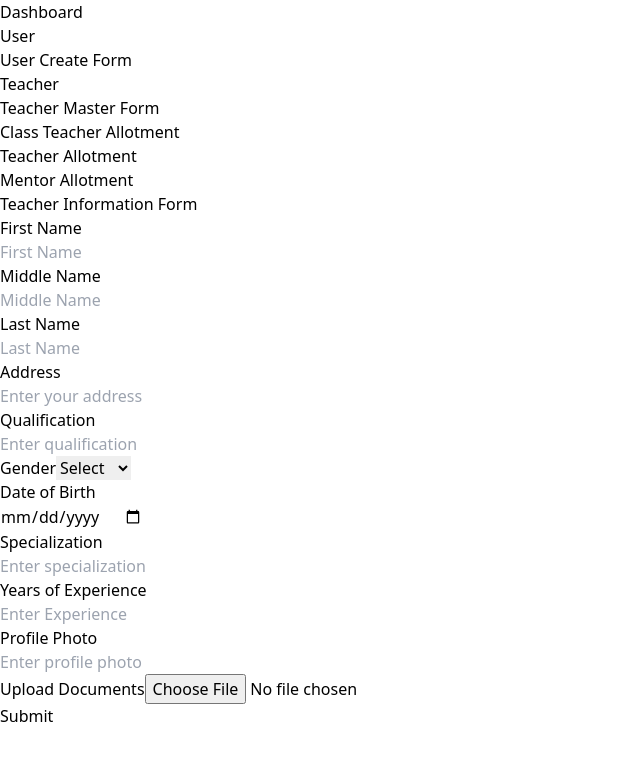
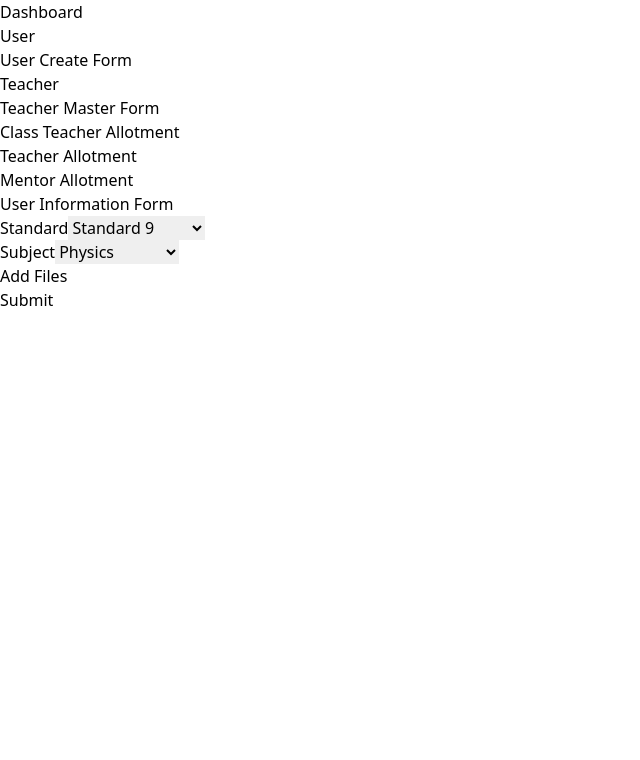
Before and after one commit to SuyashSoundatte/Contineo, a React (Vite) app: page /MainPage/TeacherForm in a window 1280 px wide. Shown: the top 760 px of the page, without its empty margins (0-640 px from the left). Built offline with nearby package versions, Linux system fonts and the light colour scheme.

Commit message:
addFiles

```diff
--- a/src/Forms/TeacherForm.jsx
+++ b/src/Forms/TeacherForm.jsx
@@ -1,6 +1,11 @@
 import React from "react";
 import { useForm } from "react-hook-form";
 import Input from "../components/Input";
+import Select from "../components/Select";
+import { Button } from "@mui/material";
+import ButtonComponent from "../components/ButtonComponent";
+import CheckList from "../components/AddFiles";
+import AddFiles from "../components/AddFiles";
 
 const TeacherForm = () => {
   const {
@@ -20,164 +25,40 @@ const TeacherForm = () => {
   };
 
   return (
-    <div className='flex'>
-
-      {/* Form Section (80% width) */}
-      <div className='w-4/5 p-8'>
-        <h1 className='text-2xl font-bold mb-6'>Teacher Information Form</h1>
-        <form
-          onSubmit={handleSubmit(onSubmit)}
-          className='grid grid-cols-3 gap-6'
-        >
-          {/* Input Fields */}
-          <div>
-            <label className='block mb-2'>First Name</label>
-            <Input
-              type='text'
-              name='firstName'
-              placeholder='First Name'
-              {...register("firstName", { required: "First Name is required" })}
-              className='w-full p-2 border border-gray-300 rounded'
+    <div className='flex justify-center items-center'>
+      <div className='w-[70%]'>
+        <h1 className='text-2xl font-bold mb-6'>User Information Form</h1>
+        <form onSubmit={handleSubmit(onSubmit)} className='flex flex-col gap-4'>
+          <div className='flex justify-between items-center gap-2'>
+            <div className='flex flex-col w-[calc(100%/2)]'>
+              <Select
+                label='Standard'
+                options={["Standard 9", "Standard 10", "Standard 11", "Standard 12"]}
+                {...register("standard", { required: "Standard is required" })}
               />
-            {errors.firstName && (
-              <p className='text-red-500 text-sm'>{errors.firstName.message}</p>
-            )}
-          </div>
-          <div>
-            <label className='block mb-2'>Middle Name</label>
-            <Input
-              type='text'
-              name='middleName'
-              {...register("middleName")}
-              className='w-full p-2 border border-gray-300 rounded'
-              placeholder='Middle Name'
-            />
-          </div>
-          <div>
-            <label className='block mb-2'>Last Name</label>
-            <Input
-              type='text'
-              name='lastName'
-              {...register("lastName", { required: "Last Name is required" })}
-              className='w-full p-2 border border-gray-300 rounded'
-              placeholder='Last Name'
-            />
-            {errors.lastName && (
-              <p className='text-red-500 text-sm'>{errors.lastName.message}</p>
-            )}
-          </div>
-
-          <div className='col-span-3'>
-            <label className='block mb-2'>Address</label>
-            <Input
-              type='text'
-              name='address'
-              {...register("address", { required: "Address is required" })}
-              className='w-full p-2 border border-gray-300 rounded'
-              placeholder='Enter your address'
-            />
-            {errors.address && (
-              <p className='text-red-500 text-sm'>{errors.address.message}</p>
-            )}
-          </div>
-
-          <div>
-            <label className='block mb-2'>Qualification</label>
-            <Input
-              type='text'
-              {...register("qualification", { required: "qualification is required" })}
-              className='w-full p-2 border border-gray-300 rounded'
-              placeholder='Enter qualification'
-            />
-            {errors.qualification && (
-              <p className='text-red-500 text-sm'>{errors.qualification.message}</p>
-            )}
-          </div>
-          <div>
-            <label className='block mb-2'>Gender</label>
-            <select
-              {...register("gender", { required: "Gender is required" })}
-              className='w-full p-2 border border-gray-300 rounded'
-            >
-              <option value=''>Select</option>
-              <option value='male'>Male</option>
-              <option value='female'>Female</option>
-            </select>
-            {errors.gender && (
-              <p className='text-red-500 text-sm'>{errors.gender.message}</p>
-            )}
-          </div>
-          <div>
-            <label className='block mb-2'>Date of Birth</label>
-            <Input
-              type='date'
-              {...register("dob", { required: "Date of Birth is required" })}
-              className='w-full p-2 border border-gray-300 rounded'
-            />
-            {errors.dob && (
-              <p className='text-red-500 text-sm'>{errors.dob.message}</p>
-            )}
-          </div>
-
-          <div>
-            <label className='block mb-2'>Specialization</label>
-            <Input
-              type='text'
-              {...register("specialization")}
-              className='w-full p-2 border border-gray-300 rounded'
-              placeholder='Enter specialization'
-            />
-          </div>
-          <div>
-            <label className='block mb-2'>Years of Experience</label>
-            <Input
-              type='text'
-              {...register("experience", {
-                required: "Experience is required",
-              })}
-              className='w-full p-2 border border-gray-300 rounded'
-              placeholder='Enter Experience'
-            />
-            {errors.experience && (
-              <p className='text-red-500 text-sm'>
-                {errors.experience.message}
+              {errors.standard && (
+                <p className='text-red-500 text-sm mt-1'>
+                  {errors.standard.message}
                 </p>
               )}
             </div>
-          <div>
-            <label className='block mb-2'>Profile Photo</label>
-            <Input
-              type='text'
-              {...register("profilePhoto", {
-                required: "profile photo is required",
-              })}
-              className='w-full p-2 border border-gray-300 rounded'
-              placeholder='Enter profile photo'
+            <div className='flex flex-col w-[calc(100%/2)]'>
+              <Select
+                label='Subject'
+                options={["Physics", "Chemistry", "Maths", "Biology"]}
+                {...register("subject", { required: "Subject is required" })}
                 />
-            {errors.profilePhoto && (
-              <p className='text-red-500 text-sm'>
-                {errors.profilePhoto.message}
+              {errors.subject && (
+                <p className='text-red-500 text-sm mt-1'>
+                  {errors.subject.message}
                 </p>
               )}
             </div>
-
-          <div className="col-span-3">
-            <label className="block mb-2">Upload Documents</label>
-            <input
-              type="file"
-              accept=".pdf,.doc,.docx"
-              onChange={handleFileChange}
-              className="block w-full text-sm text-gray-900 border border-gray-300 rounded cursor-pointer bg-gray-50"
-            />
           </div>
-
-          <div className="col-span-3 text-right">
-            <button
-              type="submit"
-              className="bg-blue-500 text-white px-6 py-2 rounded"
-            >
-              Submit
-            </button>
+              {/* <ButtonComponent type='button'>Add Files</ButtonComponent> */}
+              <AddFiles />
+          <div>
+            <ButtonComponent type='submit'>Submit</ButtonComponent>
           </div>
         </form>
       </div>
--- a/src/Forms/UserCreate.jsx
+++ b/src/Forms/UserCreate.jsx
@@ -2,6 +2,8 @@ import React from "react";
 import { useForm } from "react-hook-form";
 import Input from "../components/Input";
 import Select from "../components/Select";
+import { Button } from "@mui/material";
+import ButtonComponent from "../components/ButtonComponent";
 
 const UserCreate = () => {
   const {
@@ -25,29 +27,40 @@ const UserCreate = () => {
       <div className='w-[70%]'>
         <h1 className='text-2xl font-bold mb-6'>User Information Form</h1>
         <form onSubmit={handleSubmit(onSubmit)} className='flex flex-col gap-4'>
-          <div className='flex justify-between items-center gap-8'>
+          <div className='flex justify-between items-center gap-2'>
+            <div className='flex flex-col w-[calc(100%/3)]'>
               <Input
                 label='First Name'
                 type='text'
                 name='firstName'
                 placeholder='First Name'
-              {...register("firstName", { required: "First Name is required" })}
+                {...register("firstName", {
+                  required: "First Name is required",
+                })}
               />
               {errors.firstName && (
-              <p className='text-red-500 text-sm'>{errors.firstName.message}</p>
+                <p className='text-red-500 text-sm'>
+                  {errors.firstName.message}
+                </p>
               )}
+            </div>
+            <div className='flex flex-col w-[calc(100%/3)]'>
               <Input
                 label='Middle Name'
                 type='text'
                 name='middleName'
-              {...register("middleName")}
                 placeholder='Middle Name'
+                {...register("middleName", {
+                  required: "Middle Name is required",
+                })}
               />
               {errors.middleName && (
                 <p className='text-red-500 text-sm'>
                   {errors.middleName.message}
                 </p>
               )}
+            </div>
+            <div className='flex flex-col w-[calc(100%/3)]'>
               <Input
                 label='Last Name'
                 type='text'
@@ -56,14 +69,14 @@ const UserCreate = () => {
                 placeholder='Last Name'
               />
               {errors.lastName && (
-              <p className='text-red-500 text-sm'>{errors.lastName.message}</p>
-            )}
-            {errors.lastName && (
-              <p className='text-red-500 text-sm'>{errors.lastName.message}</p>
+                <p className='text-red-500 text-sm'>
+                  {errors.lastName.message}
+                </p>
               )}
             </div>
-          <div className='flex justify-between items-center gap-8'>
-            <div>
+          </div>
+          <div className='flex justify-between items-center gap-2'>
+            <div className='flex flex-col w-[calc(100%/3)]'>
               <Input
                 label='Address'
                 type='textarea'
@@ -75,7 +88,7 @@ const UserCreate = () => {
                 <p className='text-red-500 text-sm'>{errors.address.message}</p>
               )}
             </div>
-            <div>
+            <div className='flex flex-col w-[calc(100%/3)]'>
               <Select
                 label='Gender'
                 options={["Male", "Female"]}
@@ -87,7 +100,7 @@ const UserCreate = () => {
                 </p>
               )}
             </div>
-            <div>
+            <div className='flex flex-col w-[calc(100%/3)]'>
               <Input
                 label='Date of Birth'
                 type='date'
@@ -100,7 +113,8 @@ const UserCreate = () => {
               )}
             </div>
           </div>
-          <div className='flex justify-between items-center gap-2'>
+          <div className='flex items-center gap-2'>
+            <div className='flex flex-col w-1/2'>
               <Input
                 label='Email'
                 type='email'
@@ -111,6 +125,24 @@ const UserCreate = () => {
               {errors.email && (
                 <p className='text-red-500 text-sm'>{errors.email.message}</p>
               )}
+            </div>
+            <div className='flex flex-col w-1/2'>
+              <Input
+                label='Password'
+                type='password'
+                name='password'
+                {...register("password", { required: "Password is required" })}
+                placeholder='Enter Password'
+              />
+              {errors.password && (
+                <p className='text-red-500 text-sm'>
+                  {errors.password.message}
+                </p>
+              )}
+            </div>
+          </div>
+          <div className='flex justify-between items-center gap-2'>
+            <div>
               <Input
                 label='Phone Number'
                 type='number'
@@ -123,11 +155,11 @@ const UserCreate = () => {
               )}
             </div>
             <div>
-            <div>
               <Select
-                label='Gender'
-                options={["Gender","Male", "Female"]}
-                {...register("gender", { required: "Gender is required" })}
+                label='Role'
+                options={["Teacher", "Office Staff"]}
+                {...register("Role", { required: "Role is required" })}
+                className='w-96'
               />
               {errors.gender && (
                 <p className='text-red-500 text-sm mt-1'>
@@ -136,15 +168,9 @@ const UserCreate = () => {
               )}
             </div>
           </div>
-
-          {/* <div className='col-span-3 text-right'>
-            <button
-              type='submit'
-              className='bg-blue-500 text-white px-6 py-2 rounded'
-            >
-              Submit
-            </button>
-          </div> */}
+          <div>
+            <ButtonComponent type='submit'>Submit</ButtonComponent>
+          </div>
         </form>
       </div>
     </div>
--- /dev/null
+++ b/src/components/AddFiles.jsx
@@ -0,0 +1,38 @@
+import React from 'react'
+import ButtonComponent from './ButtonComponent'
+import Input from './Input'
+
+const AddFiles = () => {
+  const [isMenuOpen, setIsMenuOpen] = React.useState(false)
+
+  const handleClick = () => {
+    setIsMenuOpen(!isMenuOpen)
+  }
+
+  const handleClose = () => {
+    setIsMenuOpen(false)
+  }
+  return (
+    <>
+      <ButtonComponent onClick={handleClick } type='button'>Add Files</ButtonComponent>
+      {isMenuOpen && (
+        <div className='flex justify-center items-center gap-4'>
+          <Input
+            type='text'
+            name='fileName'
+            placeholder='Enter File Name'
+          />
+          <Input
+            type='file'
+            name='file'
+            placeholder=''
+          />
+          <ButtonComponent type='button'>Add</ButtonComponent>
+        </div>
+
+      )}
+    </>
+  )
+}
+
+export default AddFiles
--- /dev/null
+++ b/src/components/ButtonComponent.jsx
@@ -0,0 +1,22 @@
+import React from "react";
+
+export default function ButtonComponent({
+  children = "Submit",
+  type = "submit",
+  bgColor = "bg-blue-500",
+  textColor = "text-white",
+  padding = "px-6 py-2",
+  borderRadius = "rounded",
+  className = "",
+  ...props
+}) {
+  return (
+    <button
+      type={type}
+      className={`w-full ${bgColor} ${textColor} ${padding} ${borderRadius} ${className}`}
+      {...props}
+    >
+      {children}
+    </button>
+  );
+}
--- a/src/components/component.js
+++ b/src/components/component.js
@@ -1,5 +1,5 @@
 import Dashboard from "./Dashboard";
 import Input from "./Input";
-import Button from "./Button";
+import Button from "./ButtonComponent";
 import Table from "./Table";
 export { Dashboard, Input, Button, Table };
```
Also changed, not shown: src/components/Button.jsx (deleted, +0 -17 lines). Lines whose indentation alone changed are shown as unchanged.
